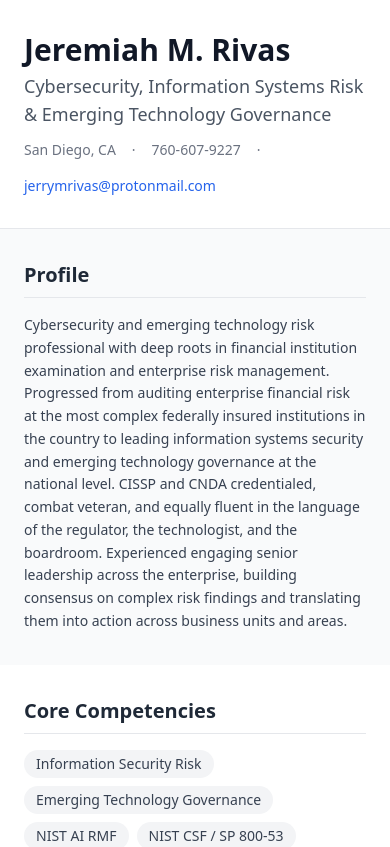
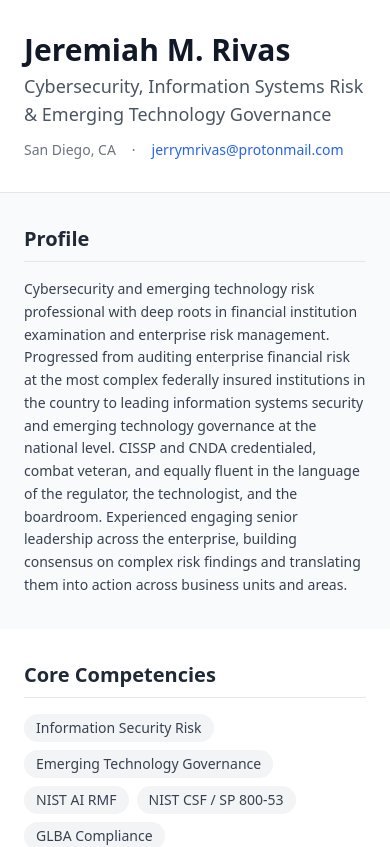
Before and after one commit to jeremiahrivas-cloud/jeremiah-rivas-site, a React (Vite) app: page / in a window 390 px wide. Shown: the top 847 px of the page. Built offline with nearby package versions, Linux system fonts and the light colour scheme.

Commit message:
Remove phone number from public site

```diff
--- a/src/components/Header.jsx
+++ b/src/components/Header.jsx
@@ -9,8 +9,6 @@ export default function Header() {
         <div className="mt-3 flex flex-wrap gap-4 text-sm text-gray-500">
           <span>San Diego, CA</span>
           <span>·</span>
-          <span>760-607-9227</span>
-          <span>·</span>
           <a href="mailto:jerrymrivas@protonmail.com" className="text-blue-600 hover:underline">
             jerrymrivas@protonmail.com
           </a>
```
